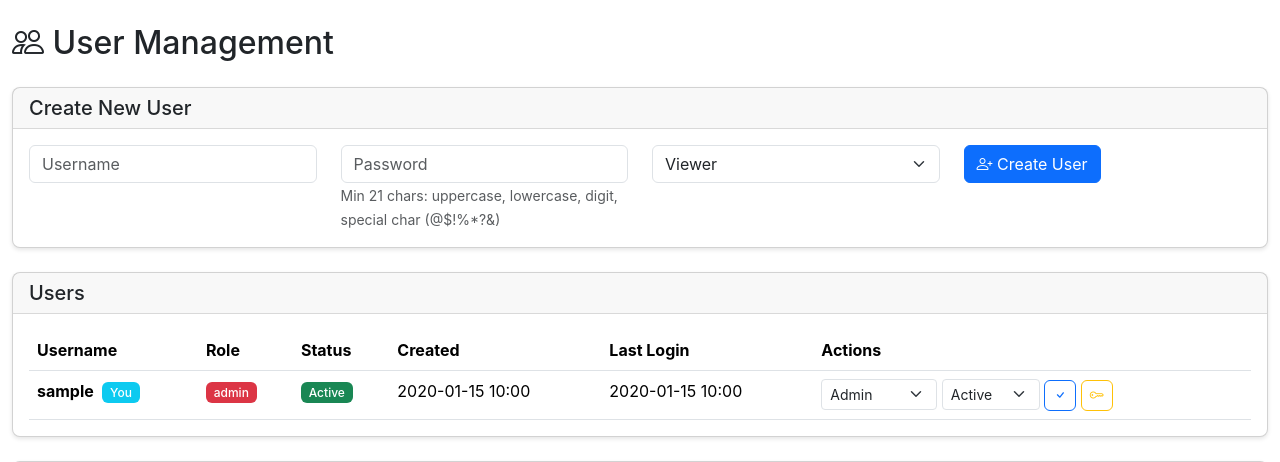
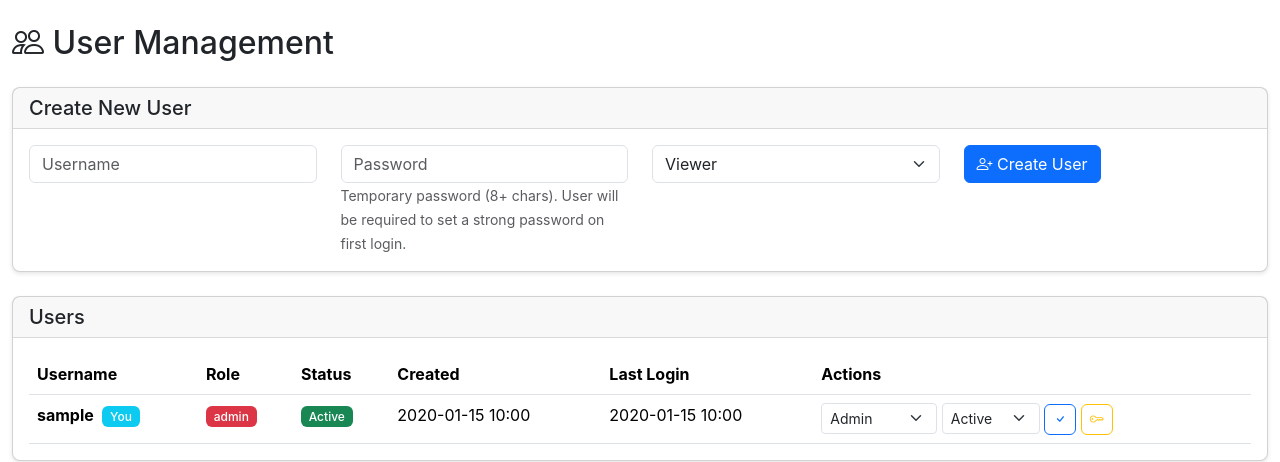
Before and after one commit to MartialM1nd/strfrygui, a Flask app: page /admin in a window 1280 px wide. Shown: the part 56-518 px from the top of the page. Run offline with Flask 3, Linux system fonts and the light colour scheme; a user stored in the database is signed in; tables that the repository leaves empty hold one stand-in row (values such as "Sample post").

Commit message:
Simplify database migrations - remove Flask-Migrate, add simple ALTER TABLE
- Remove Flask-Migrate dependency (overkill for this simple app)
- Add simple column migration in init_db() for must_change_password
- Admin-created users now require simple 8+ char passwords
- Admin-created users must change password on first login
- Update admin.html password hint to reflect new behavior
- Keep REGISTRATION_TOKEN documentation in README

```diff
--- a/app.py
+++ b/app.py
@@ -73,9 +73,7 @@ class AdminCreateUserForm(FlaskForm):
     ])
     password = PasswordField('Password', validators=[
         DataRequired(),
-        Length(min=21),
-        Regexp(r'^(?=.*[a-z])(?=.*[A-Z])(?=.*\d)(?=.*[@$!%*?&])[A-Za-z\d@$!%*?&]',
-               message='Password must have: 21+ chars, uppercase, lowercase, digit, special char')
+        Length(min=8, max=128)
     ])
     role = SelectField('Role', choices=[('admin', 'Admin'), ('moderator', 'Moderator'), ('viewer', 'Viewer')], validators=[DataRequired()])
 
@@ -647,7 +645,7 @@ def create_user():
         user = User(
             username=form.username.data,
             role=form.role.data,
-            must_change_password=False
+            must_change_password=True
         )
         user.set_password(form.password.data)
 
@@ -704,16 +702,19 @@ def internal_error(error):
     return render_template('error.html', error='500 - Internal Server Error'), 500
 
 
-_db_initialized = False
-
 def init_db():
-    global _db_initialized
-    if not _db_initialized:
-        with app.app_context():
-            db.create_all()
-            _db_initialized = True
-            if User.query.count() == 0:
-                print("No users found. Please register at /register")
+    with app.app_context():
+        db.create_all()
+        from sqlalchemy import text
+        with db.engine.connect() as conn:
+            result = conn.execute(text(
+                "SELECT name FROM pragma_table_info('users') WHERE name='must_change_password'"
+            ))
+            if not result.fetchone():
+                conn.execute(text(
+                    "ALTER TABLE users ADD COLUMN must_change_password BOOLEAN DEFAULT 1"
+                ))
+                conn.commit()
 
 
 init_db()
--- a/templates/admin.html
+++ b/templates/admin.html
@@ -18,7 +18,7 @@
                 </div>
                 <div class="col-md-3">
                     <input type="password" name="password" class="form-control" placeholder="Password" required>
-                    <small class="text-muted">Min 21 chars: uppercase, lowercase, digit, special char (@$!%*?&)</small>
+                    <small class="text-muted">Temporary password (8+ chars). User will be required to set a strong password on first login.</small>
                 </div>
                 <div class="col-md-3">
                     <select name="role" class="form-select">
```
Also changed, not shown: README.md.
